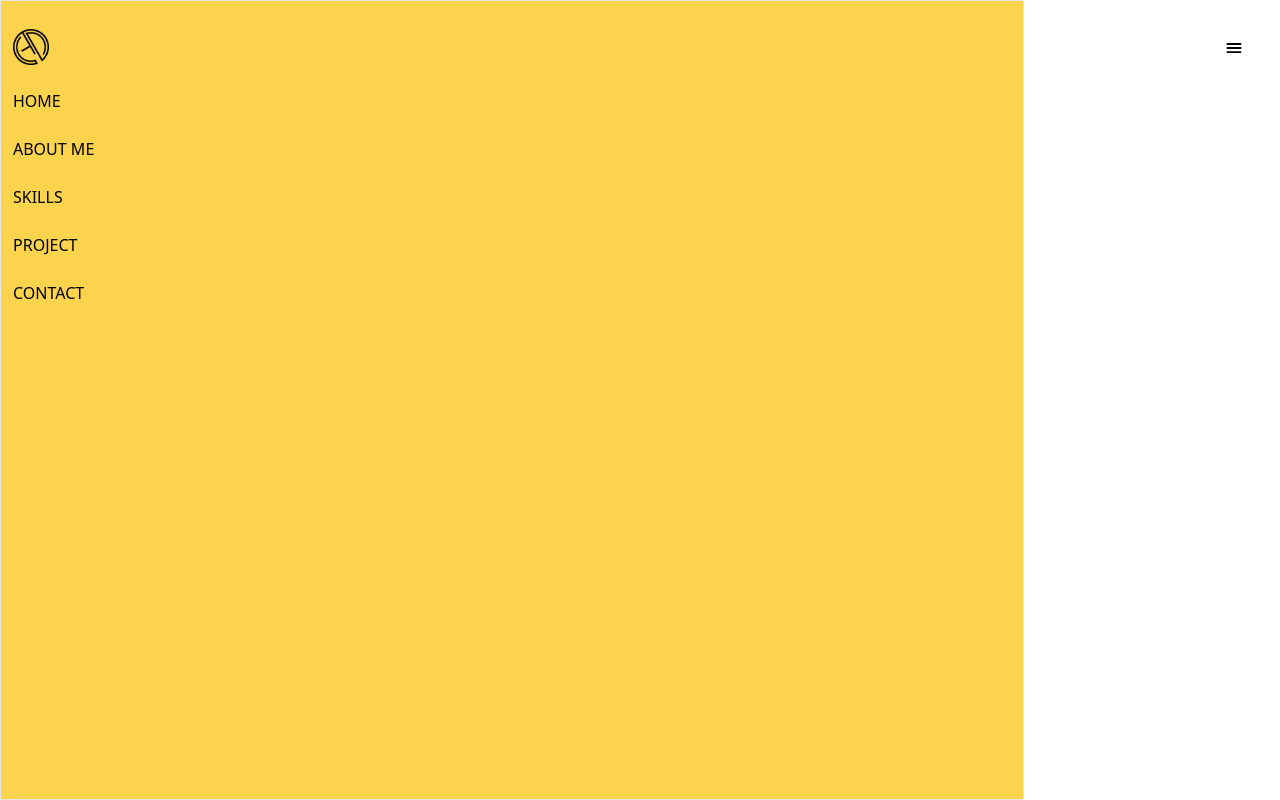
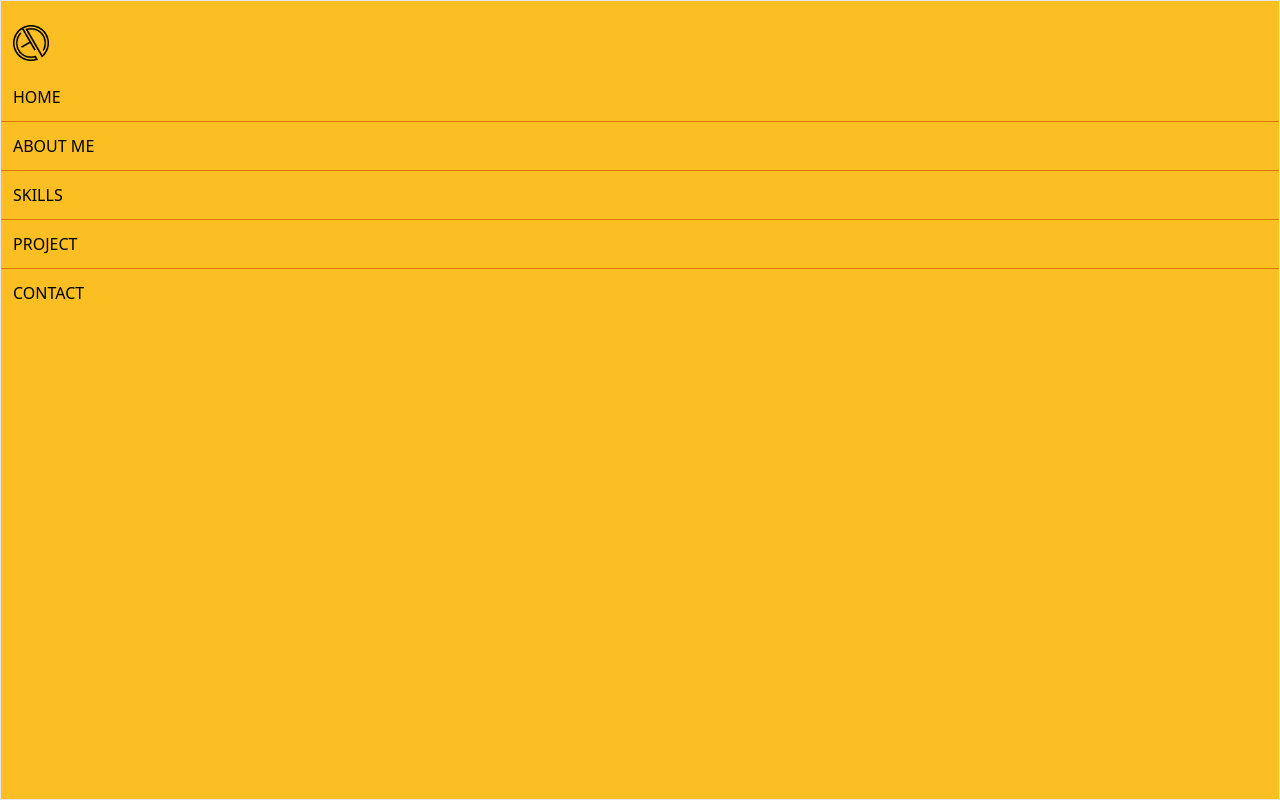
Before and after one commit to Drinisit/drin-portfolio, a React (Create React App) app: page / in a window 1280 px wide. Built offline with nearby package versions, Linux system fonts and the light colour scheme; the HTML template or start-up script is replaced by a standard one.

Commit message:
Improve navbar

```diff
--- a/src/components/Navbar.jsx
+++ b/src/components/Navbar.jsx
@@ -1,8 +1,14 @@
-import React from 'react'
+import React,{useState} from 'react'
 import Logo from '../assets/drin-logo.png'
 import { IoMenu, IoClose } from "react-icons/io5"
 
 const Navbar = () => {
+  const [nav,setNav] = useState(false)
+
+  const handleNav = () => {
+      setNav(!nav)
+  }
+
   return (
     <div className='max-w-[1240px] items-center mx-auto h-24 p-4 flex justify-between'>
         <img className='h-9 w-9' src={Logo} alt="" />
@@ -14,19 +20,20 @@ const Navbar = () => {
           <li className='p-3'>Project</li>
           <li className='p-3'>Contact</li>
         </ul>
-        <div>
-          <IoMenu size={20} />
+        <div onClick={handleNav}>
+          {!nav ? <IoClose className='z-50' size={20}/> : <IoMenu size={20} />}
+
         </div>
 
-        <div className='fixed left-0 top-0 w-[80%] border bg-amber-300 h-full'>
-        <ul className='pt-4 uppercase'>
-        <img className='h-9 w-9 m-3' src={Logo} alt="" />
-          <li className='p-3'>Home</li>
-          <li className='p-3'>About me</li>
-          <li className='p-3'>Skills</li>
-          <li className='p-3'>Project</li>
-          <li className='p-3'>Contact</li>
-        </ul>
+        <div  className={!nav ? 'fixed left-0 top-0 w-[100%] border bg-amber-400 h-full' : 'fixed left-[100%]' }>
+          <ul className='pt-3 uppercase'>
+          <img className='h-9 w-9 m-3' src={Logo} alt="" />
+            <li className='p-3 border-b border-amber-600'>Home</li>
+            <li className='p-3 border-b border-amber-600'>About me</li>
+            <li className='p-3 border-b border-amber-600'>Skills</li>
+            <li className='p-3 border-b border-amber-600'>Project</li>
+            <li className='p-3'>Contact</li>
+          </ul>
         </div>
 
     </div>
--- /dev/null
+++ b/style.css
@@ -0,0 +1,30 @@
+*{
+    padding: 0;
+    margin: 0;
+    box-sizing: border-box;
+}
+
+header {
+    padding: 1rem;
+    display: flex;
+    align-items: center;
+    justify-content: space-around;
+}
+
+.logo img {
+    height: 40px;
+    width: 40px;
+}
+
+ .navbar ul {
+    padding: 0;
+    margin: 0;
+    text-decoration: none;
+    list-style: none;
+    display: flex;
+    gap: 1rem;
+}
+
+.navbar li{
+
+}
```
Also changed, not shown: index.html (added, +25 -0 lines).
